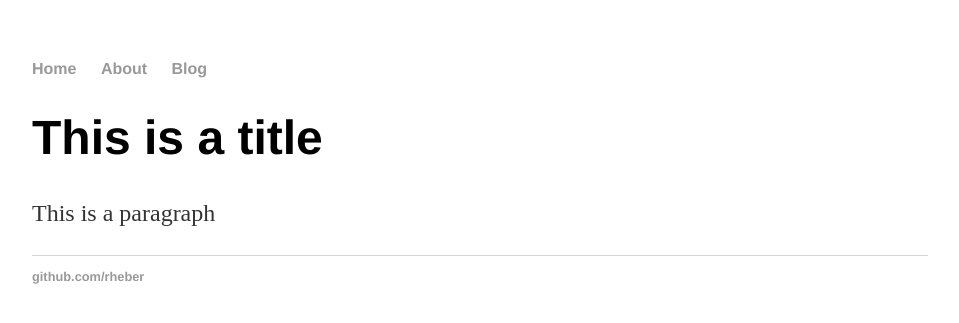
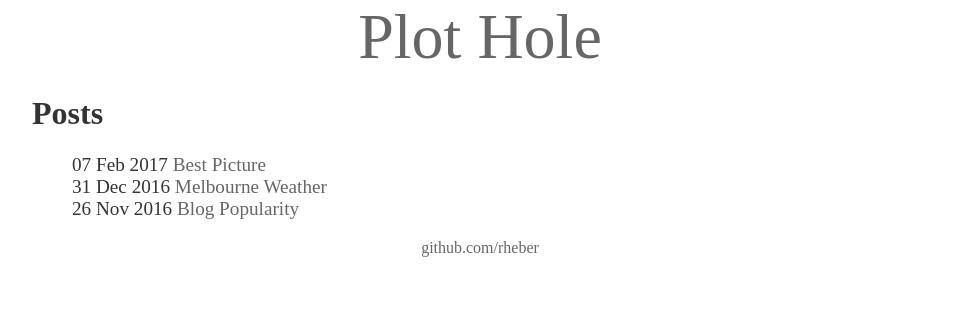
Before and after one commit to rheber/rheber.github.io, a Jekyll site: the page built from index.html, in a window 1280 px wide. Shown: the top 323 px of the page, without its empty margins (160-1119 px from the left). Built offline with Jekyll 4.4.1, drawn with Linux system fonts in a browser that asks for light colours.

Commit message:
Basic structure and styling

```diff
--- a/_config.yml
+++ b/_config.yml
@@ -1,4 +1,5 @@
-name: rheber (config name)
+name: Plot Hole
 permalink: /blog/:title
+repository: rheber/rheber.github.io
 sass:
   style: compressed
--- a/_layouts/default.html
+++ b/_layouts/default.html
@@ -1,27 +1,21 @@
 <!DOCTYPE html>
 	<html>
 		<head>
-			<title>{{ page.title }}</title>
+			<title>Plot Hole | {{ page.title }}</title>
 			<!-- link to main stylesheet -->
 			<link rel="stylesheet" type="text/css" href="/stylesheets/main.css">
 		</head>
 		<body>
-			<nav>
-	    		<ul>
-	        		<li><a href="/">Home</a></li>
-		        	<li><a href="/about">About</a></li>
-	        		<li><a href="/blog">Blog</a></li>
-	    		</ul>
-			</nav>
+      <header>
+        <a href="/">Plot Hole</a>
+      </header>
 			<div class="container">
 
 			{{ content }}
 
 			</div><!-- /.container -->
 			<footer>
-	    		<ul>
-	        		<li><a href="https://github.com/rheber">github.com/rheber</a></li>
-				</ul>
+	    	<a href="https://github.com/rheber">github.com/rheber</a>
 			</footer>
 		</body>
 	</html>
--- a/about/index.html
+++ /dev/null
@@ -1,4 +0,0 @@
----
-layout: default
----
-<p>Some more text<p>
--- a/index.html
+++ b/index.html
@@ -1,8 +1,11 @@
 ---
 layout: default
-title: rheber (index name)
+title: Posts
 ---
-<div class="blurb">
-	<h1>This is a title</h1>
-	<p>This is a paragraph</p>
-</div><!-- /.blurb -->
+	<h1>{{ page.title }}</h1>
+	<ul class="posts">
+
+	  {% for post in site.posts %}
+	    <li><span>{{ post.date | date_to_string }}</span> <a href="{{ post.url }}" title="{{ post.title }}">{{ post.title }}</a></li>
+	  {% endfor %}
+	</ul>
--- a/stylesheets/main.scss
+++ b/stylesheets/main.scss
@@ -1,46 +1,54 @@
 ---
 ---
 
+a {
+  color: #666;
+}
+
 body {
-    margin: 60px auto;
-    width: 70%;
+  color: #333;
+  margin: auto;
+  width: 70%;
 }
-nav ul, footer ul {
-    font-family:'Helvetica', 'Arial', 'Sans-Serif';
-    padding: 0px;
-    list-style: none;
-    font-weight: bold;
+
+header {
+  font-size: 400%;
 }
-nav ul li, footer ul li {
-    display: inline;
-    margin-right: 20px;
+
+header, footer {
+  a {
+    text-decoration: none;
+  }
+  text-align: center;
 }
-a {
-    text-decoration: none;
-    color: #999;
+
+p, ul {
+  font-size: 120%;
+  width: 100%;
 }
-a:hover {
-    text-decoration: underline;
+
+img {
+  display: block;
+  height: auto;
+  margin: auto;
+  max-width: 100%
 }
-h1 {
-    font-size: 3em;
-    font-family:'Helvetica', 'Arial', 'Sans-Serif';
+
+table {
+  margin: auto;
 }
-p {
-    font-size: 1.5em;
-    line-height: 1.4em;
-    color: #333;
+
+td, th {
+  padding-left: 10px;
 }
-footer {
-    border-top: 1px solid #d5d5d5;
-    font-size: .8em;
+
+ul {
+  list-style-type: circle;
 }
 
 ul.posts {
-    margin: 20px auto 40px;
-    font-size: 1.5em;
+  list-style: none;
+  a {
+    text-decoration: none;
+  }
 }
-
-ul.posts li {
-    list-style: none;
-}
```
Also changed, not shown: blog/atom.xml (deleted, +0 -26 lines), blog/index.html (deleted, +0 -11 lines).
